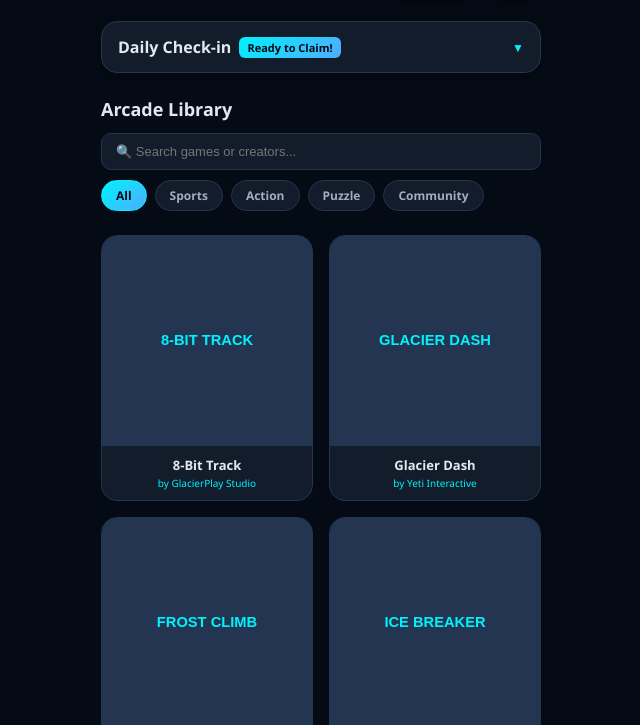
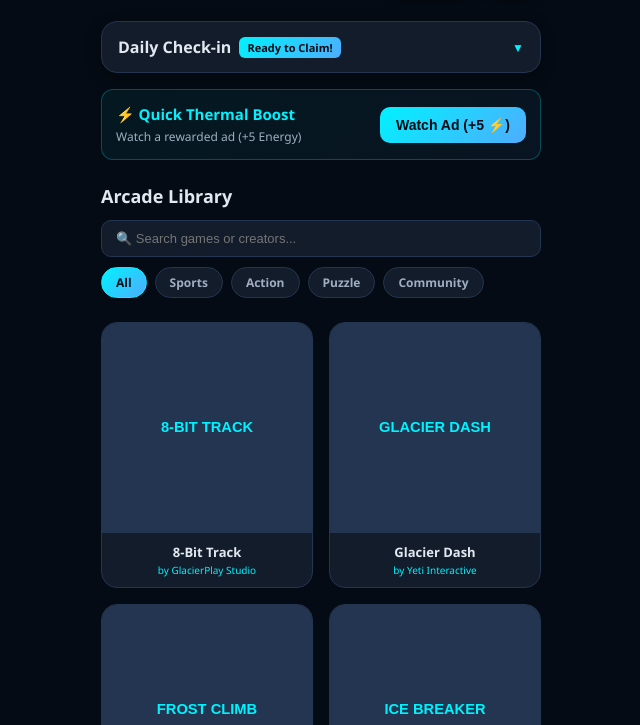
Before and after one commit to Antwon-Stacks/glacierplay-app, a plain HTML site: page index.html in a window 1280 px wide. Shown: the part 61-786 px from the top of the page, without its empty margins (319-959 px from the left). Drawn offline with Linux system fonts and the light colour scheme.

Commit message:
Update index.html

```diff
--- a/index.html
+++ b/index.html
@@ -73,7 +73,7 @@
             border: 1px solid #233550;
             border-radius: 16px;
             padding: 14px 16px;
-            margin-bottom: 24px;
+            margin-bottom: 16px;
             box-shadow: 0 4px 15px rgba(0,0,0,0.3);
             transition: all 0.2s ease;
         }
@@ -110,10 +110,15 @@
         }
         .streak-val { font-weight: 800; font-size: 13px; }
 
-        /* Check-In Mission Card */
+        /* Mission Cards & Voluntary Ad Boost Card */
         .mission-card {
             background: rgba(255, 255, 255, 0.02); border: 1px solid rgba(255, 255, 255, 0.05);
             border-radius: 12px; padding: 14px; display: flex; justify-content: space-between; align-items: center; margin-bottom: 16px;
+        }
+        .mission-card.boost-card {
+            background: linear-gradient(135deg, rgba(0, 242, 254, 0.06) 0%, rgba(79, 172, 254, 0.06) 100%);
+            border: 1px solid rgba(0, 242, 254, 0.25);
+            margin-bottom: 24px;
         }
         .mission-text h4 { margin: 0; font-size: 15px; color: #fff; }
         .mission-text p { margin: 4px 0 0 0; font-size: 12px; color: #A0AEC0; }
@@ -345,6 +350,15 @@
                     <div style="font-size:28px;">🔥</div>
                 </div>
             </div>
+        </div>
+
+        <!-- Quick Voluntary Ad Boost Card -->
+        <div class="mission-card boost-card">
+            <div class="mission-text">
+                <h4 style="color: #00f2fe;">⚡ Quick Thermal Boost</h4>
+                <p id="boost-ad-timer">Watch a rewarded ad (+5 Energy)</p>
+            </div>
+            <button id="boostAdBtn" class="mission-btn" onclick="watchBoostAd()">Watch Ad (+5 ⚡)</button>
         </div>
 
         <!-- Arcade Library Section -->
@@ -691,6 +705,7 @@
 
         let selectedCategoryFilter = 'All';
         let currentSearchTerm = '';
+        const BOOST_AD_COOLDOWN_MS = 2 * 60 * 1000; // 2 minutes cooldown between ad views
 
         document.addEventListener('DOMContentLoaded', () => {
             const splashScreen = document.getElementById('splash-screen');
@@ -827,7 +842,8 @@
             keys: 0, streakCount: 0, lastCheckInDate: "",
             walletAddress: "", lastAddressChangeTimestamp: 0,
             unclaimedIced: 0.0, reservedNFTs: [],
-            personalThermalEnergy: 140
+            personalThermalEnergy: 140,
+            lastBoostAdTimestamp: 0
         };
 
         let surgeConfig = {
@@ -904,6 +920,7 @@
             const saved = localStorage.getItem('glacier_vault_v3');
             if (saved) { try { vaultData = JSON.parse(saved); } catch(e) {} }
             if(!vaultData.personalThermalEnergy) vaultData.personalThermalEnergy = 140;
+            if(!vaultData.lastBoostAdTimestamp) vaultData.lastBoostAdTimestamp = 0;
             updateCheckInUI();
         }
 
@@ -945,6 +962,48 @@
             document.getElementById('wallet-input-section').style.display = 'block';
             document.getElementById('walletInput').value = vaultData.walletAddress || "";
             document.getElementById('walletInput').focus();
+        }
+
+        function watchBoostAd() {
+            const now = Date.now();
+            const lastBoost = vaultData.lastBoostAdTimestamp || 0;
+            const diff = now - lastBoost;
+
+            if (diff < BOOST_AD_COOLDOWN_MS) {
+                const secsLeft = Math.ceil((BOOST_AD_COOLDOWN_MS - diff) / 1000);
+                alert(`⏳ Ad cooldown active! Please wait ${secsLeft}s before watching another boost ad.`);
+                return;
+            }
+
+            vaultData.personalThermalEnergy = (vaultData.personalThermalEnergy || 140) + 5;
+            vaultData.lastBoostAdTimestamp = now;
+            saveVaultState();
+            updateCheckInUI();
+
+            alert("⚡ +5 Thermal Energy Generated! Thank you for supporting the Glacier Reserve Pool.");
+        }
+
+        function updateBoostAdUI() {
+            const btn = document.getElementById('boostAdBtn');
+            const timerText = document.getElementById('boost-ad-timer');
+            if (!btn || !timerText) return;
+
+            const now = Date.now();
+            const lastBoost = vaultData.lastBoostAdTimestamp || 0;
+            const diff = now - lastBoost;
+
+            if (diff < BOOST_AD_COOLDOWN_MS) {
+                const remainingSecs = Math.ceil((BOOST_AD_COOLDOWN_MS - diff) / 1000);
+                const mins = Math.floor(remainingSecs / 60);
+                const secs = remainingSecs % 60;
+                btn.classList.add('claimed');
+                btn.innerText = `⏳ ${mins}:${secs < 10 ? '0' : ''}${secs}`;
+                timerText.innerText = "Ad cooldown active";
+            } else {
+                btn.classList.remove('claimed');
+                btn.innerText = "Watch Ad (+5 ⚡)";
+                timerText.innerText = "Watch a rewarded ad (+5 Energy)";
+            }
         }
 
         function getCalculatedNextStreak(est) {
@@ -1062,7 +1121,6 @@
             window.open(`https://claim.icedether.com?address=${vaultData.walletAddress}`, '_blank');
         }
 
-        // Expanded 10-Tier Badge Data Resolver
         function getTierBadgeData(energy) {
             if (energy >= 10000) return { name: "⚡ Glacial Titan", nextName: null, target: 10000 };
             if (energy >= 9000) return { name: "💠 Cryo Master", nextName: "Glacial Titan", target: 10000 };
@@ -1171,6 +1229,7 @@
 
             renderDailyCardState();
             renderWalletCardState();
+            updateBoostAdUI();
 
             if (vaultData.walletAddress) {
                 document.getElementById('wallet-input-section').style.display = 'none';
```
